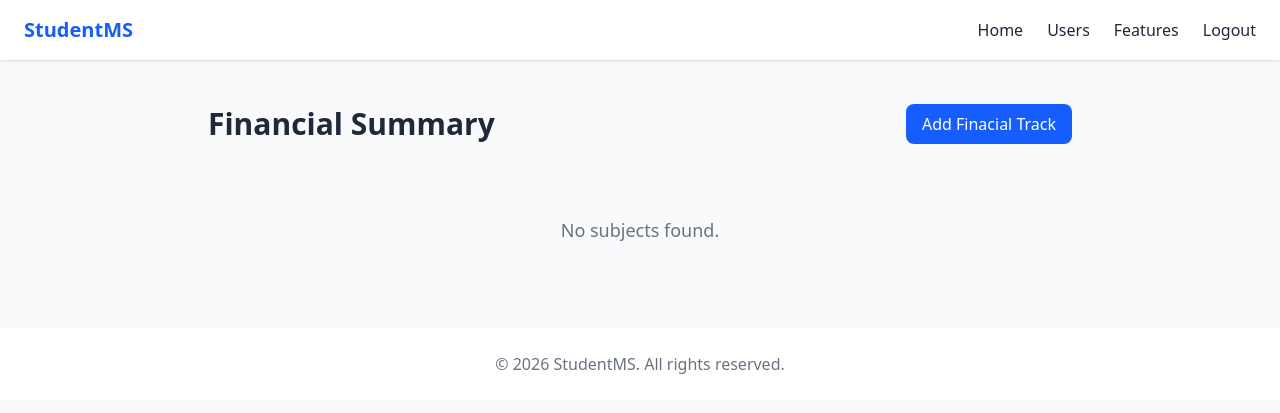
After one commit to OrpanAp/Student-Management-System, a Django app: page /accounts/stuffs/finacial/student_finance_list/ in a window 1280 px wide. The commit adds this page. Shown: the top 413 px of the page. Run offline with Django 5.2, Linux system fonts and the light colour scheme; the visitor is signed in with stand-in values (Sample User, id 1); data comes from the database, SQL or seed files in the repository; some libraries are stand-ins or nearby versions.

Commit message:
Student financial summary feature added with role based view

```diff
--- a/accounts/admin.py
+++ b/accounts/admin.py
@@ -8,3 +8,4 @@ admin.site.register(models.StudentResult)
 admin.site.register(models.StudentAttendance)
 admin.site.register(models.TotalClassCount)
 admin.site.register(models.Subject)
+admin.site.register(models.StudentFinance)
--- a/accounts/models.py
+++ b/accounts/models.py
@@ -106,3 +106,28 @@ class TotalClassCount(models.Model):
 
     def __str__(self):
         return f"{self.user.first_name} {self.user.last_name}"
+
+class StudentFinance(models.Model):
+    user = models.ForeignKey(User, on_delete=models.CASCADE)
+    roll = models.ForeignKey(StudentProfile, on_delete=models.CASCADE)
+    semester = models.CharField(max_length=50)
+    year = models.CharField(max_length=50)
+    total = models.IntegerField(default=0)
+    paid = models.CharField(
+        choices=(
+            ('Paid', 'Paid'),
+            ('Unpaid', 'Unpaid')
+        ),
+        default='Unpaid')
+    created_at = models.DateTimeField(auto_now_add=True)
+
+    class Meta:
+        constraints = [
+            models.UniqueConstraint(
+                fields=['user', 'year', 'semester'],
+                name='unique_student_semester_finance'
+            )
+        ]
+
+    def __str__(self):
+        return f"{self.user.first_name} {self.user.last_name}"
--- a/accounts/urls.py
+++ b/accounts/urls.py
@@ -37,4 +37,9 @@ urlpatterns = [
     path("stuffs/subject/subject_list/", views.SubjectListView.as_view(), name="subject_list"),
     path("stuffs/subject/subject_update/<int:pk>/", views.SubjectUpdateView.as_view(), name="subject_update"),
     path("stuffs/subject/subject_delete/<int:pk>/", views.SubjectDeleteView.as_view(), name="subject_delete"),
+
+
+    path("stuffs/finacial/student_add_finacials/", views.StudentAddFinacialView.as_view(), name="student_add_finacials"),
+    path("stuffs/finacial/student_finance_list/", views.StudentFinanceListView.as_view(), name="student_finance_list"),
+    path("stuffs/finacial/student_update_finacials/<int:pk>/", views.StudentAddFinacialUpdateView.as_view(), name="student_update_finacials"),
 ]
--- a/accounts/views.py
+++ b/accounts/views.py
@@ -427,7 +427,8 @@ class StudentAddAttendanceView(mixins.StaffRequiredMixin, generic.CreateView):
             form.add_error(None, f"Attendance for {roll.roll} for this subject is already marked today.")
             return self.form_invalid(form)
 
-        return super(StudentAddAttendanceView, self).form_valid(form)
+        self.object = attendance_record   # ✅ IMPORTANT
+        return redirect(self.get_success_url())
 
     def get_success_url(self):
         return reverse('accounts:student_attendance_list')
@@ -478,7 +479,60 @@ class StdentAttendanceUpdateView(mixins.StaffRequiredMixin, generic.UpdateView):
         roll = form.cleaned_data['roll']
         attendance_record.user = roll.user
         attendance_record.save()
-        return super().form_valid(form)
+        return super(StdentAttendanceUpdateView, self).form_valid(form)
 
     def get_success_url(self):
         return reverse('accounts:student_attendance_list')
+
+class StudentAddFinacialView(mixins.StaffRequiredMixin, generic.CreateView):
+    template_name = "students/student_add_finacials.html"
+    form_class = forms.StudentFinacial
+
+    def form_valid(self, form):
+        track_summary = form.save(commit = False)
+        roll = form.cleaned_data['roll']
+        semester = form.cleaned_data['semester']
+        year = form.cleaned_data['year']
+        track_summary.user = roll.user
+
+        # Save and block duplicates
+        try:
+            track_summary.save()
+        except IntegrityError:
+            form.add_error(None, f"Financial summary for {roll.roll} for this Semester {semester} is already marked on year {year}.")
+            return self.form_invalid(form)
+
+        self.object = track_summary   # ✅ IMPORTANT
+        return redirect(self.get_success_url())
+
+    def get_success_url(self):
+        return reverse('accounts:student_finance_list')
+
+class StudentFinanceListView(auth_mixins.LoginRequiredMixin, generic.ListView):
+    template_name = "students/student_finance_list.html"
+    context_object_name = 'summaries'
+
+    def get_queryset(self):
+        queryset = models.StudentFinance.objects.filter(user__role = 'Student')
+        user = self.request.user
+
+        if user.role == 'Student':
+            queryset = queryset.filter(user=user)
+        return queryset.order_by('-created_at')
+
+class StudentAddFinacialUpdateView(mixins.StaffRequiredMixin, generic.UpdateView):
+    template_name = "students/student_update_finacials.html"
+    form_class = forms.StudentFinacial
+
+    def form_valid(self, form):
+        track_summary = form.save(commit = False)
+        roll = form.cleaned_data['roll']
+        track_summary.user = roll.user
+        track_summary.save()
+        return super(StudentAddFinacialUpdateView, self).form_valid(form)
+
+    def get_queryset(self):
+        return models.StudentFinance.objects.filter(user__role = 'Student')
+
+    def get_success_url(self):
+        return reverse('accounts:student_finance_list')
--- /dev/null
+++ b/templates/students/student_finance_list.html
@@ -0,0 +1,134 @@
+{% extends "base/main.html" %}
+
+{% block content %}
+<div class="max-w-4xl mx-auto py-8 px-4">
+
+    <!-- Page Header -->
+    <div class="flex flex-col md:flex-row justify-between items-start md:items-center mb-8 gap-4">
+        <h1 class="text-3xl font-bold text-gray-800">Financial Summary</h1>
+        {% if request.user.is_authenticated and request.user.is_staff %}
+            <a href="{% url 'accounts:student_add_finacials' %}"
+            class="bg-blue-600 text-white px-4 py-2 rounded-lg hover:bg-blue-700">
+            Add Finacial Track
+            </a>
+        {% endif %}
+    </div>
+
+    {% if summaries %}
+
+    <!-- Desktop Table -->
+    <div class="hidden md:block bg-white rounded-xl shadow overflow-hidden">
+        <table class="min-w-full border-collapse text-sm">
+            <thead class="bg-gray-100">
+                <tr>
+                    <th class="p-3 border text-left">#</th>
+                    {% if request.user.is_authenticated and request.user.is_staff %}
+                        <th class="p-3 border text-left">Name</th>
+                        <th class="p-3 border text-left">Roll</th>
+                    {% endif %}
+                    <th class="p-3 border text-left">Semester</th>
+                    <th class="p-3 border text-left">Year</th>
+                    <th class="p-3 border text-left">Total</th>
+                    <th class="p-3 border text-left">Status</th>
+                    {% if request.user.is_authenticated and request.user.is_staff %}
+                        <th class="p-3 border text-center">Actions</th>
+                    {% endif %}
+                </tr>
+            </thead>
+            <tbody>
+                {% for summary in summaries %}
+                <tr class="hover:bg-gray-50">
+                    <td class="p-3 border">{{ forloop.counter }}</td>
+                    {% if request.user.is_authenticated and request.user.is_staff %}
+                        <td class="p-3 border">{{ summary.user.first_name }} {{summary.user.last_name}}</td>
+                        <td class="p-3 border">{{ summary.roll|default:"-" }}</td>
+                    {% endif %}
+                    <td class="p-3 border">{{ summary.semester|default:"-" }}</td>
+                    <td class="p-3 border">{{ summary.year|default:"-" }}</td>
+                    <td class="p-3 border">{{ summary.total|default_if_none:"-" }}</td>
+                    <td class="p-3 border">
+                        {% if summary.paid == "Paid" %}
+                            <span class="px-2 py-1 rounded-full bg-green-100 text-green-700 text-xs">Paid</span>
+                        {% else %}
+                            <span class="px-2 py-1 rounded-full bg-red-100 text-red-700 text-xs">Unpaid</span>
+                        {% endif %}
+                    </td>
+                    {% if request.user.is_authenticated and request.user.is_staff %}
+                        <td class="p-3 border text-center">
+                            <a href="{% url "accounts:student_update_finacials" summary.pk %}"
+                                class="bg-blue-500 hover:bg-blue-600 text-white px-3 py-1 rounded text-xs">
+                                Edit
+                            </a>
+                        </td>
+                    {% endif %}
+                </tr>
+                {% endfor %}
+            </tbody>
+        </table>
+    </div>
+
+    <!-- Mobile Cards -->
+    <div class="md:hidden space-y-4">
+            {% for summary in summaries %}
+            <div class="bg-white p-5 rounded-lg shadow">
+
+                {% if request.user.is_authenticated and request.user.is_staff %}
+                    <!-- Name -->
+                    <div class="mb-3">
+                        <h3 class="text-lg font-semibold">{{ summary.user.first_name }} {{ summary.user.last_name }}</h3>
+                    </div>
+                {% endif %}
+
+                <!-- Info rows -->
+                <div class="space-y-2 text-sm">
+                    {% if request.user.is_authenticated and request.user.is_staff %}
+                        <div class="flex flex-col sm:flex-row sm:justify-between break-words">
+                            <span class="font-medium text-gray-600">Roll</span>
+                            <span class="truncate sm:ml-2">{{ summary.roll }}</span>
+                        </div>
+                    {% endif %}
+
+                    <div class="flex flex-col sm:flex-row sm:justify-between">
+                        <span class="font-medium text-gray-600">Semester</span>
+                        <span class="sm:ml-2">{{ summary.semester|default:"-" }}</span>
+                    </div>
+
+                    <div class="flex flex-col sm:flex-row sm:justify-between">
+                        <span class="font-medium text-gray-600">Year</span>
+                        <span class="sm:ml-2">{{ summary.year|default:"-" }}</span>
+                    </div>
+
+                    <div class="flex flex-col sm:flex-row sm:justify-between">
+                        <span class="font-medium text-gray-600">Total</span>
+                        <span class="sm:ml-2">{{ summary.total|default_if_none:"-" }}</span>
+                    </div>
+
+                    <div class="flex flex-col sm:flex-row sm:justify-between">
+                        <span class="font-medium text-gray-600">Status</span>
+                        {% if summary.paid == "Paid" %}
+                            <span class="px-2 py-1 rounded-full bg-green-100 text-green-700 text-xs">Paid</span>
+                        {% else %}
+                            <span class="px-2 py-1 rounded-full bg-red-100 text-red-700 text-xs">Unpaid</span>
+                        {% endif %}
+
+                    </div>
+
+                </div>
+                {% if request.user.is_authenticated and request.user.is_staff %}
+                    <!-- Actions -->
+                    <div class="mt-4 flex gap-4 justify-end text-sm">
+                        <a href="{% url "accounts:student_update_finacials" summary.pk %}" class="text-green-600 hover:underline">Edit</a>
+                    </div>
+                {% endif %}
+            </div>
+        {% endfor %}
+    </div>
+
+    {% else %}
+        <div class="text-center text-gray-500 text-lg py-10">
+            No subjects found.
+        </div>
+    {% endif %}
+
+</div>
+{% endblock %}
```
Also changed, not shown: accounts/forms.py (+11 -0 lines), templates/base/feature.html (+11 -0 lines), templates/students/student_add_finacials.html (added, +17 -0 lines), templates/students/student_update_finacials.html (added, +17 -0 lines), accounts/migrations/0001_initial.py.
